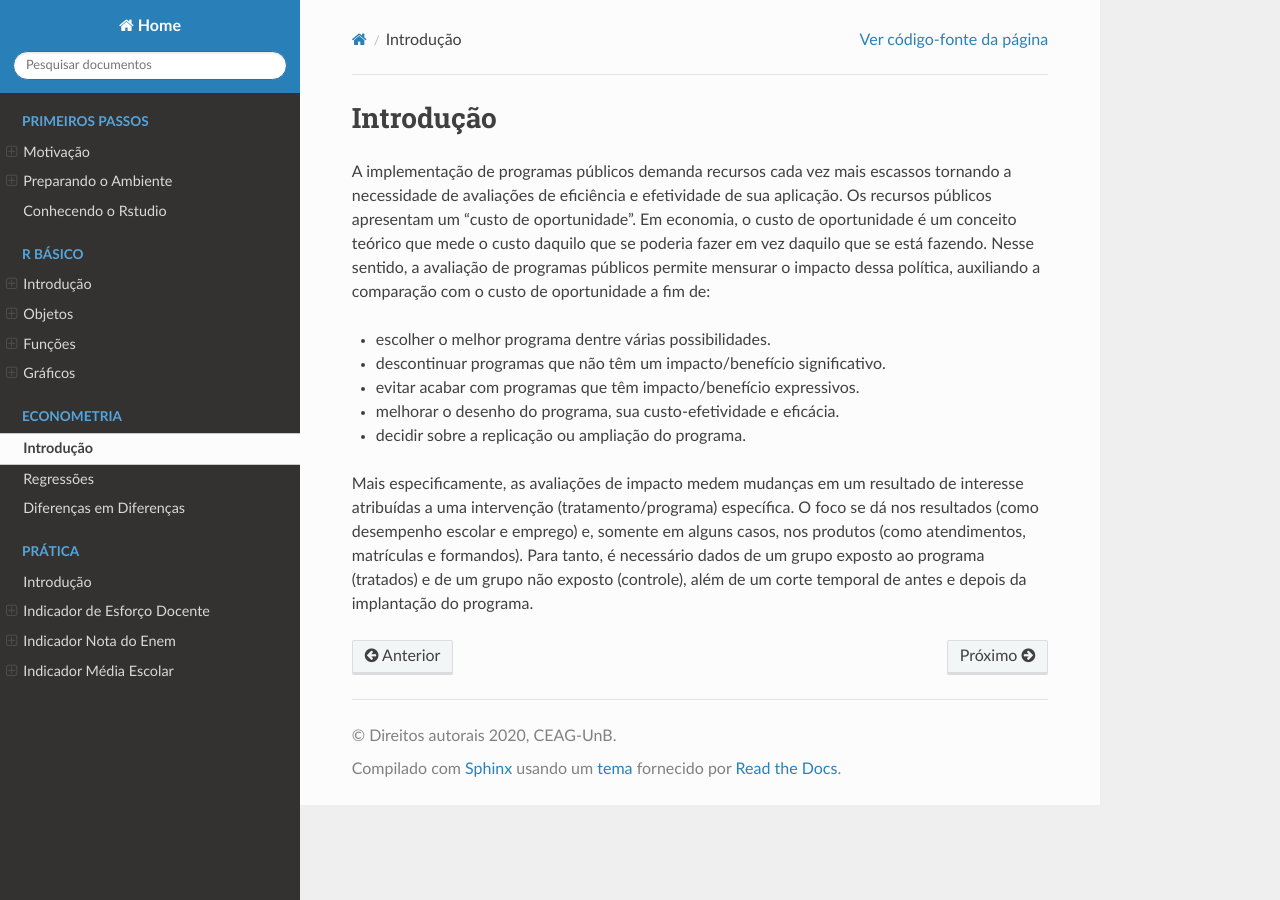
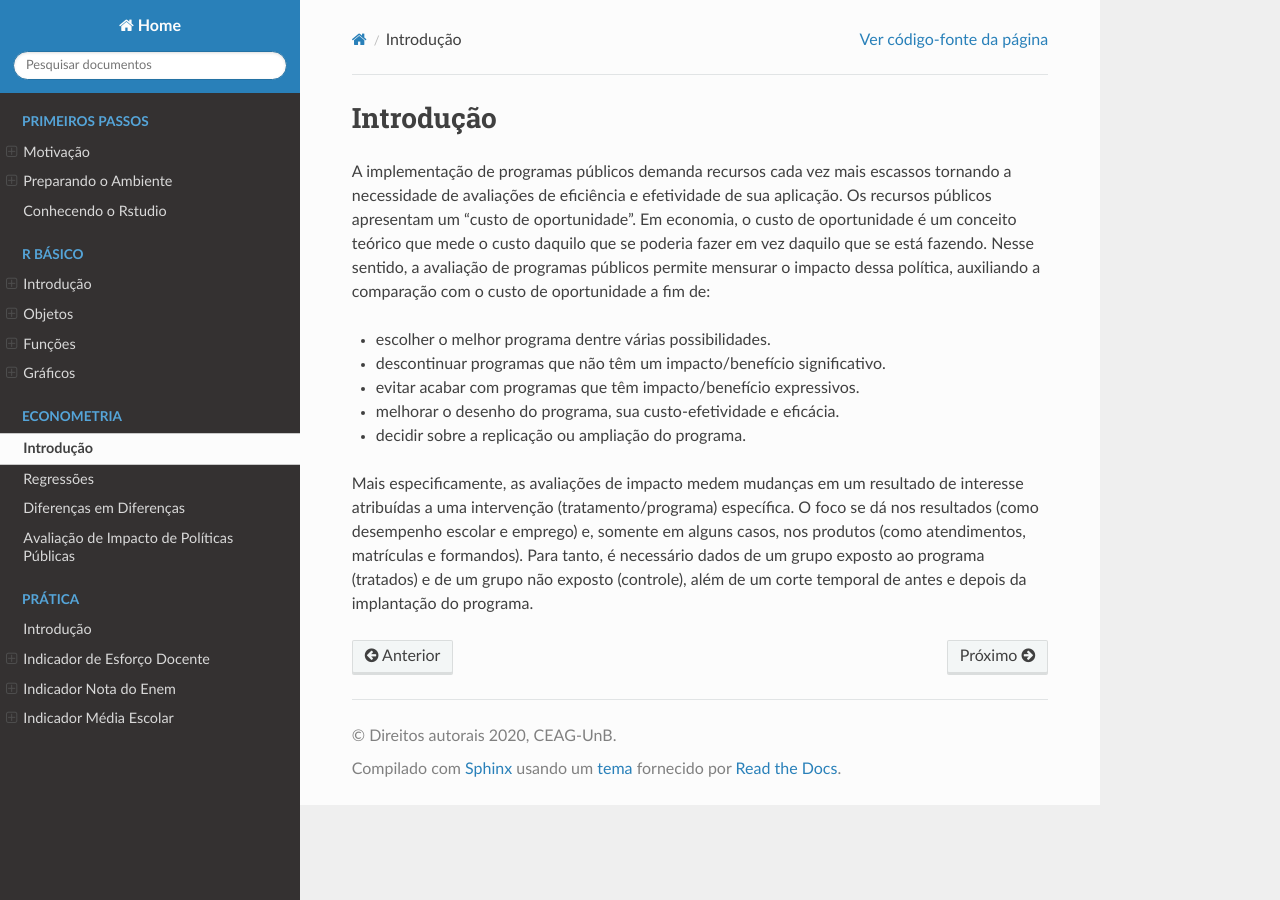
Before and after one commit to VitorGGs/manual-diff, a Sphinx documentation site: the page built from docs/econometria/introducao.rst, in a window 1280 px wide. Built offline with Sphinx 7.4.7 and the Read the Docs theme 2.0.0, drawn with Linux system fonts in a browser that asks for light colours.

Commit message:
Update index.rst
adicionada seçao do eric kk

```diff
--- a/docs/index.rst
+++ b/docs/index.rst
@@ -52,6 +52,7 @@ F.A.Q
    econometria/introducao
    econometria/regressões
    econometria/did
+   econometria/Avaliação de Impacto de Políticas Públicas
 
 .. toctree::
    :caption: Prática
```
